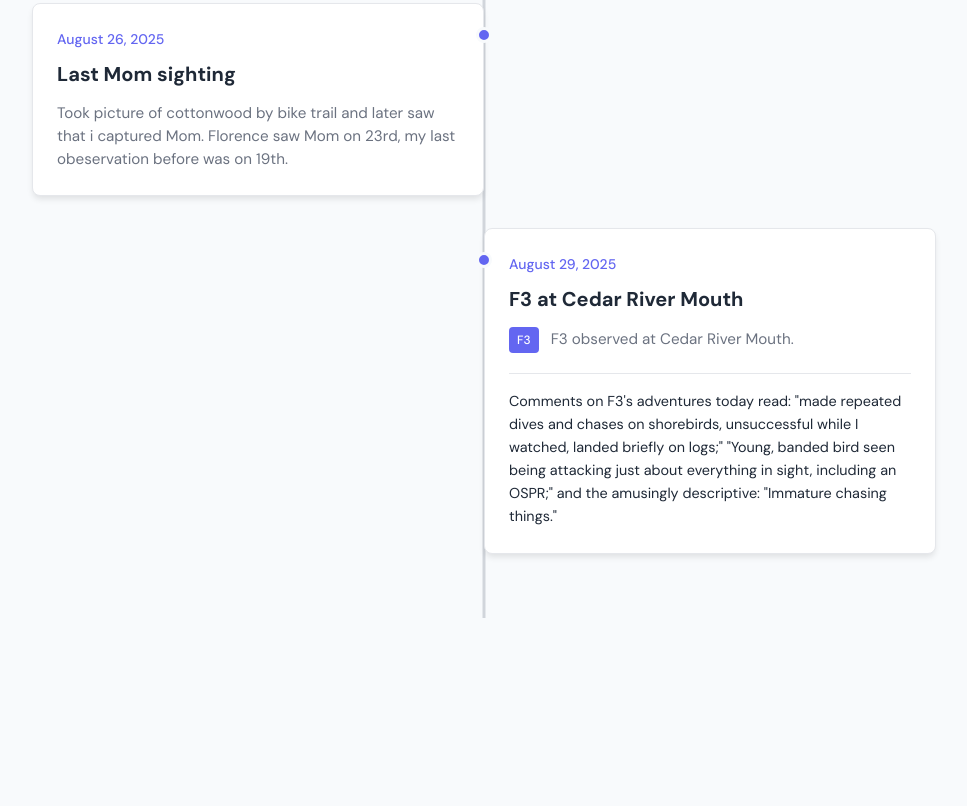
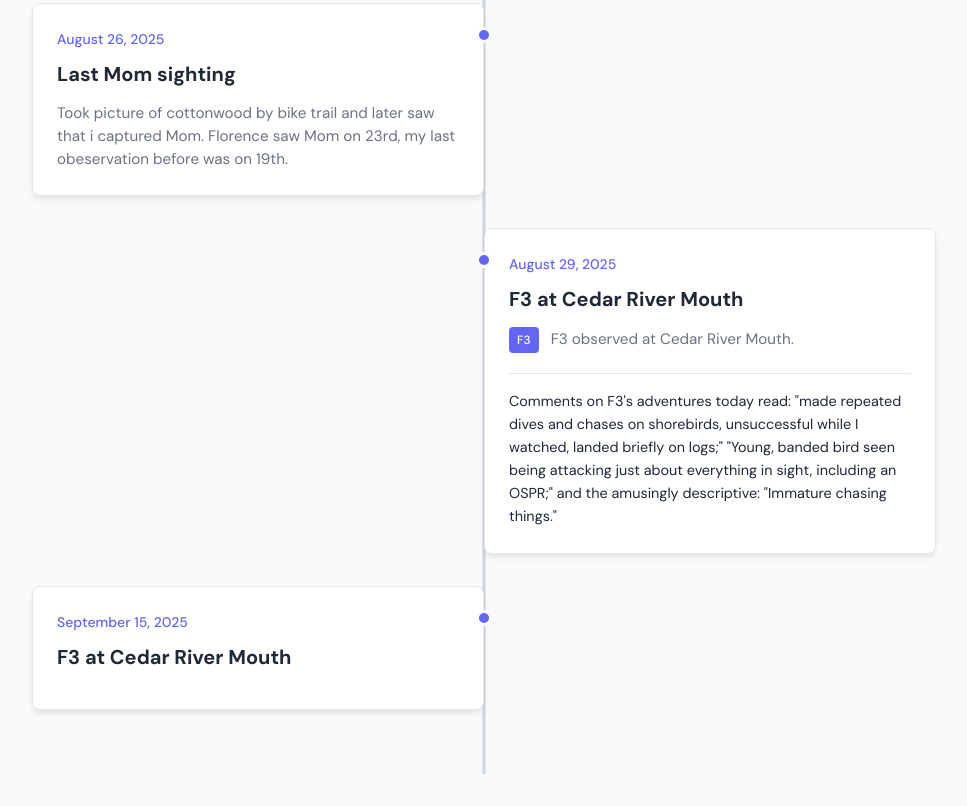
Before and after one commit to m-tikunova/lvm-timeline, a plain HTML site: page index.html in a window 1280 px wide. Shown: the part 7821-8627 px from the top of the page, without its empty margins (156-1123 px from the left). Before the commit the page ends 8471 px from the top, so only its background shows below. Drawn offline with Linux system fonts and the light colour scheme.

Commit message:
Update index.html content

```diff
--- a/index.html
+++ b/index.html
@@ -718,6 +718,14 @@
             </div>
           </div>
         </div>
+
+        <div class="timeline-item">
+          <div class="timeline-marker"></div>
+          <div class="timeline-content">
+            <div class="date">September 15, 2025</div>
+            <div class="event-title">F3 at Cedar River Mouth</div>
+          </div>
+        </div>
       </div>
     </div>
   </body>
```
